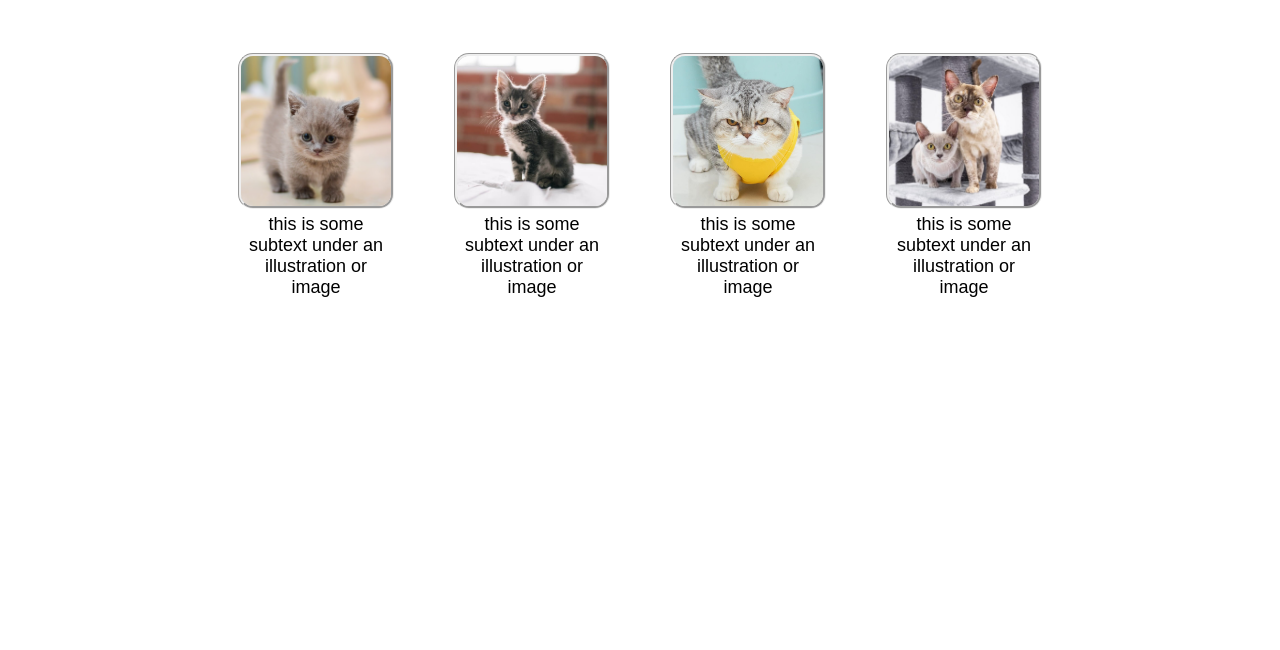
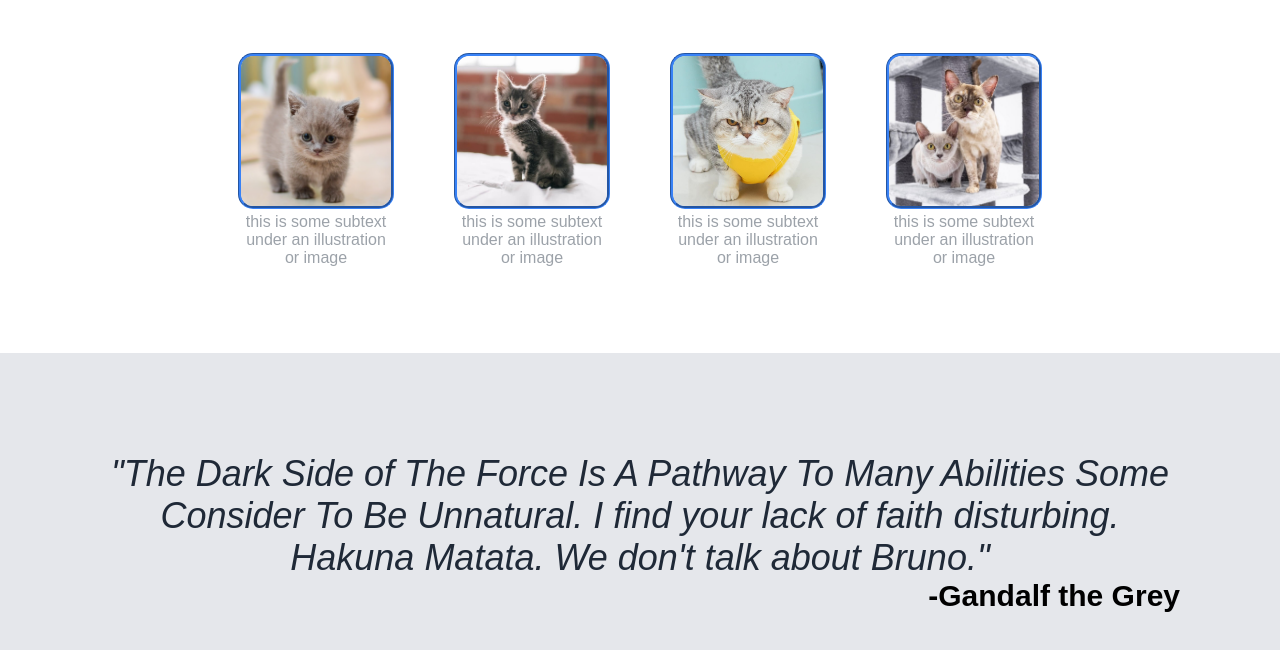
Before and after one commit to d-hardine/Project-Landing-Page, a plain HTML site: page index.html in a window 1280 px wide. Shown: the part 544-1194 px from the top of the page. Before the commit the page ends 874 px from the top, so only its background shows below. Drawn offline with Linux system fonts and the light colour scheme.

Commit message:
quote section finished

```diff
--- a/index.html
+++ b/index.html
@@ -42,8 +42,11 @@
                 <img class="info-cat" src="img/cat-04.jpg" alt="cat 4">
                 <div class="info-text">this is some subtext under an illustration or image</div>
             </div>
-
         </div>
+    </div>
+    <div class="body-3">
+        <div class="quotes">"The Dark Side of The Force Is A Pathway To Many Abilities Some Consider To Be Unnatural. I find your lack of faith disturbing. Hakuna Matata. We don't talk about Bruno."</div>
+        <div class="quoter">-Gandalf the Grey</div>
     </div>
 </body>
 </html>
--- a/styles.css
+++ b/styles.css
@@ -13,7 +13,6 @@ body {
     font-weight: 800;
     justify-content: space-around;
     align-items: center;
-    padding: 0px 16px;
 }
 
 .ul-header {
@@ -53,7 +52,7 @@ a {
 .secondary-text {
     font-size: 18px;
     color: #E5E7EB;
-    margin-bottom: 16px;
+    margin-bottom: 24px;
 }
 
 button.sign-up {
@@ -85,13 +84,35 @@ button.sign-up {
     display: flex;
     width: 150px;
     justify-content: center;
-    font-size: 18px;
+    font-size: 16px;
+    color: #9ca2a9;
     gap: 60px;
     text-align: center;
+    margin-bottom: 54px;
 }
 
 .info-cat {
     width: 150px;
     border-style:groove;
     border-radius: 15px;
+    border-color: #3882F6;
 }
+
+.body-3 {
+    background-color: #E5E7EB;
+    padding: 100px;
+    box-sizing: border-box;
+}
+
+.quotes {
+    text-align: center;
+    font-size: 36px;
+    font-style: italic;
+    color: #1F2937;
+}
+
+.quoter {
+    text-align: right;
+    font-size: 30px;
+    font-weight: bold;
+}
```
